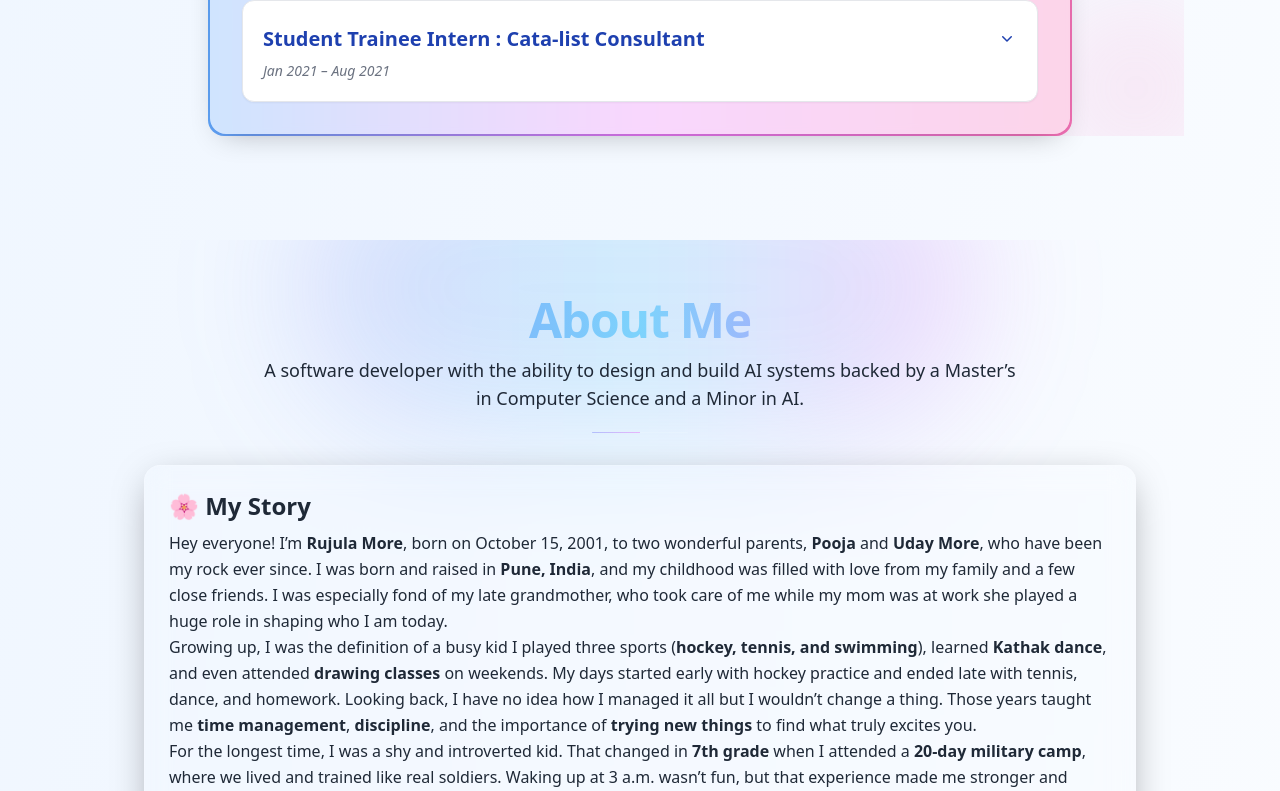
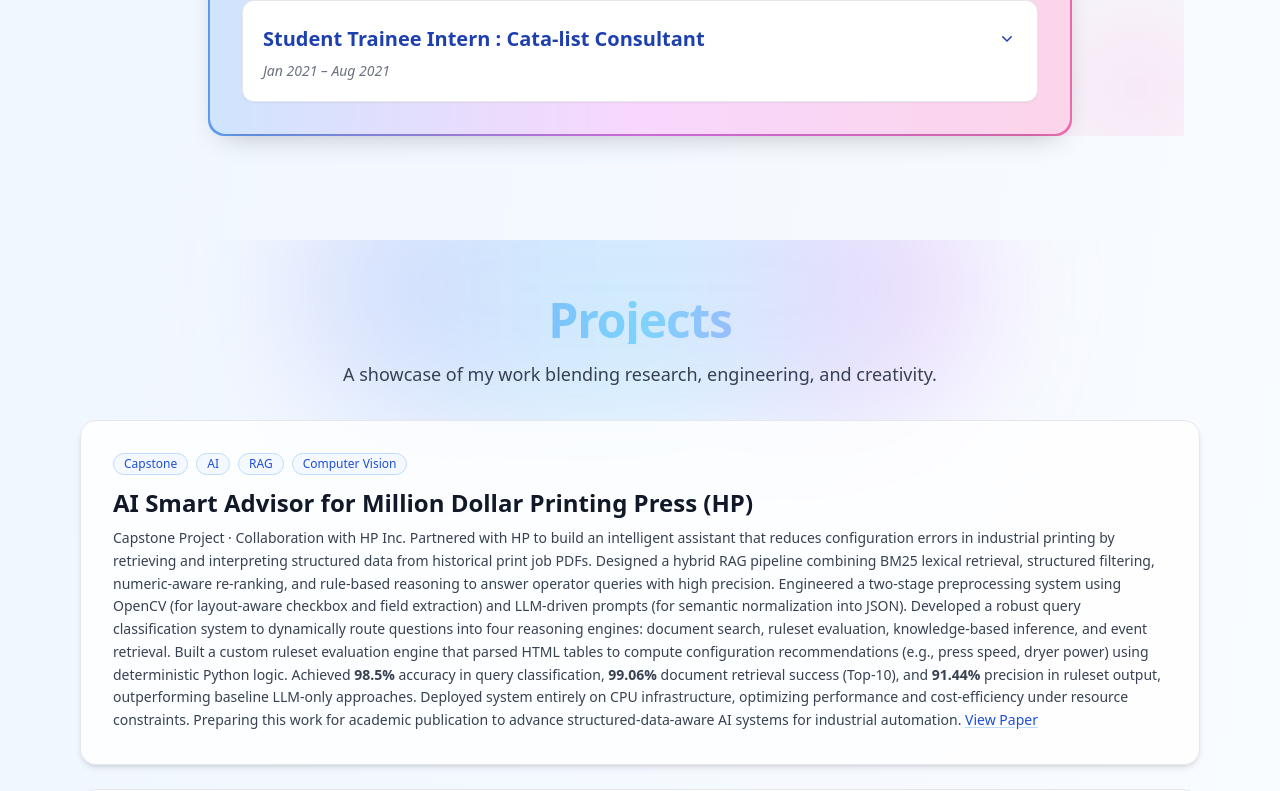
Before and after one commit to rujulamore/rujulamore.github.io, a React (Vite) app: page / in a window 1280 px wide. Shown: the part 1251-2042 px from the top of the page. Built offline with nearby package versions, Linux system fonts and the light colour scheme; a web font is replaced by a local one.

Commit message:
About shifted to after resume

```diff
--- a/src/App.jsx
+++ b/src/App.jsx
@@ -19,10 +19,6 @@ function App() {
           <Home />
         </section>
 
-        <section id="about" className="min-h-screen scroll-mt-20 py-6">
-          <About />
-        </section>
-
         <section id="projects" className="min-h-screen scroll-mt-20 py-6">
           <Projects />
         </section>
@@ -39,6 +35,10 @@ function App() {
           <Resume />
         </section>
 
+        <section id="about" className="min-h-screen scroll-mt-20 py-6">
+          <About />
+        </section>
+
         <section id="contact" className="min-h-screen scroll-mt-20 py-6">
           <Contact />
         </section>
```
